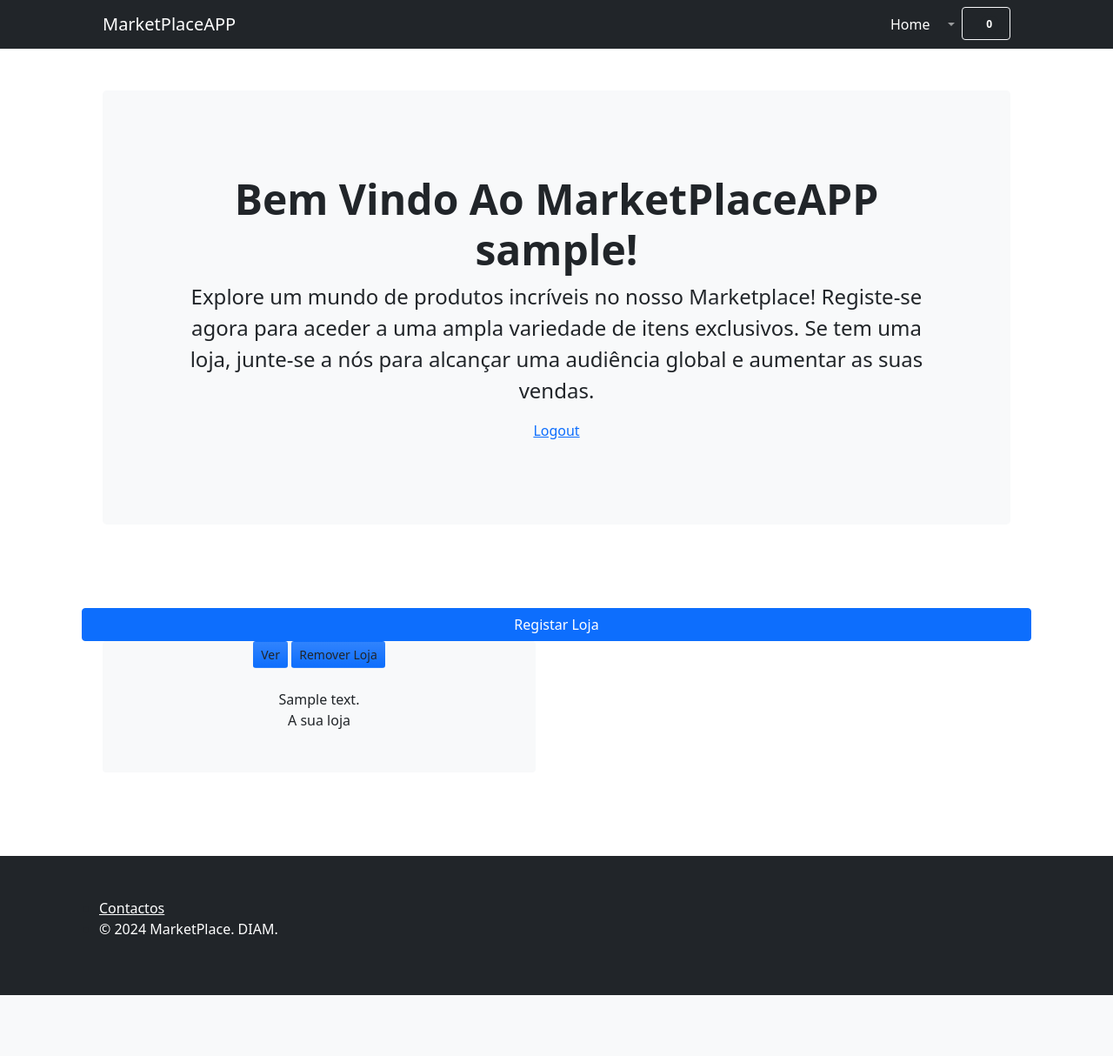
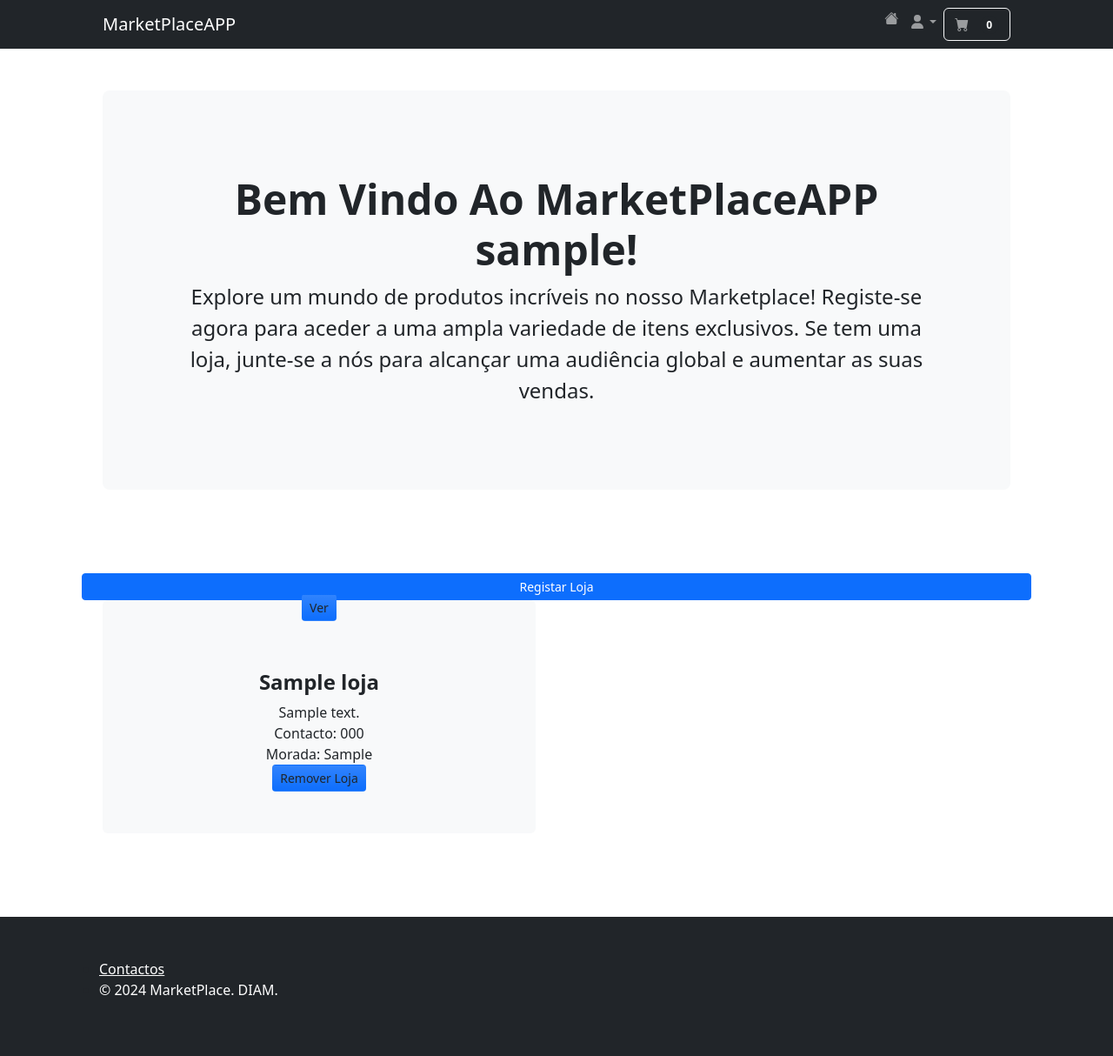
Before and after one commit to josevilamourac/MarketPlace, a Django app: page /marketplaceAPP/home/ in a window 1280 px wide. Shown: the whole page at 87% size. Before the commit the page ends 1144 px from the top, so only its background shows below. Run offline with Django 5.2, Linux system fonts and the light colour scheme; a user stored in the database is signed in; tables that the repository leaves empty hold one stand-in row (values such as "Sample post"); some libraries are stand-ins or nearby versions.

Commit message:
user/loja

```diff
--- a/MarketPlace/settings.py
+++ b/MarketPlace/settings.py
@@ -38,6 +38,7 @@
     'django.contrib.sessions',
     'django.contrib.messages',
     'django.contrib.staticfiles',
+    'bootstrap5',
 ]
 
 MIDDLEWARE = [
--- a/MarketPlaceAPP/forms.py
+++ b/MarketPlaceAPP/forms.py
@@ -32,7 +32,7 @@
 class LojaForm(forms.ModelForm):
     class Meta:
         model = Loja
-        fields = ['telefone', 'endereco', 'descricao', 'imagem']
+        fields = ['nome','telefone', 'endereco', 'descricao', 'imagem']
 
     def _init_(self, *args, **kwargs):
         super()._init_(*args, **kwargs)
--- a/MarketPlaceAPP/models.py
+++ b/MarketPlaceAPP/models.py
@@ -4,6 +4,7 @@
 
 class Loja(models.Model):
     user = models.OneToOneField(User, on_delete=models.CASCADE, related_name='loja')
+    nome = models.CharField(default="Sem Nome", max_length=50)
     telefone = models.CharField(max_length=15)
     endereco = models.TextField()
     descricao = models.TextField()
--- a/MarketPlaceAPP/templates/MarketPlace/home.html
+++ b/MarketPlaceAPP/templates/MarketPlace/home.html
@@ -15,10 +15,10 @@
                     {% endfor %}
                 {% endif %}
 
-            {% if user.userperfil.is_manager or request.user.is_staff  %}
+                {% if user.userperfil.is_manager or request.user.is_staff %}
                     {% if not user.loja_set.exists %} <!-- Verifica se não há nenhuma loja associada ao usuário -->
 
-                    <a href="{% url 'marketplace:registo_loja' %}" class="btn btn-primary">Registar Loja</a>
+                        <a href="{% url 'marketplace:registo_loja' %}" class="btn btn-primary btn-sm">Registar Loja</a>
                     {% endif %}
                 {% endif %}
 
@@ -32,20 +32,23 @@
                                     <form method="post" action="{% url 'marketplace:select_store' %}">
                                         {% csrf_token %}
 
-                        <input type="hidden" name="store_id" value="{{ loja.id }}">
+                                        <input type="hidden" name="store_id" value="{{ loja.nome }}">
 
                                         <div class="feature  text-white rounded-3 mb-4 mt-n4">
                                             <button type="submit" class="btn bg-primary bg-gradient btn-sm">Ver</button>
-                    <a class="btn bg-primary bg-gradient btn-sm" href="{% url 'marketplace:remover_loja' loja_id=loja.id %}">Remover Loja</a>
-
 
                                         </div>
                                     </form>
+                                <div class="mt-3">
+
                                     <h2 class="fs-4 fw-bold">{{ loja.nome }}</h2>
                                     <p class="mb-0">{{ loja.descricao }}</p>
+                                    <p class="mb-0">Contacto: {{ loja.telefone }}</p>
+                                     <p class="mb-0">Morada: {{ loja.endereco }}</p>
                                     {% if loja.user == request.user %}
-                        <p class="mb-0">A sua loja</p>
-
+                                        <a class="btn bg-primary bg-gradient btn-sm"
+                                           href="{% url 'marketplace:remover_loja' loja_id=loja.id %}">Remover
+                                            Loja</a>
                                     {% endif %}
 
                                 </div>
--- a/MarketPlaceAPP/templates/MarketPlace/index.html
+++ b/MarketPlaceAPP/templates/MarketPlace/index.html
@@ -1,18 +1,17 @@
-<!DOCTYPE html>
 <html lang="en">
 <head>
-
+    {% load bootstrap5 %}
+    {% bootstrap_css %}
+    {% bootstrap_javascript %}
     <meta charset="UTF-8">
     <meta name="viewport" content="width=device-width, initial-scale=1.0">
     <title>MarketPlaceAPP</title>
-
-
     {% load static %}
-   <link href="{% static 'MarketPlace/css/bootstrap.min.css' %}" rel="stylesheet">
-    <!-- Scripts JavaScript do Bootstrap (se necessário) -->
-    <script src="{% static 'MarketPlace/js/bootstrap.bundle.min.js' %}"></script>
+    <link rel="stylesheet" type="text/css" href="{% static 'MarketPlace/css/mystyle.css' %}">
+    <link href="https://cdn.jsdelivr.net/npm/simple-datatables@7.1.2/dist/style.min.css" rel="stylesheet"/>
+    <script src="https://use.fontawesome.com/releases/v6.3.0/js/all.js" crossorigin="anonymous"></script>
+    <link href="https://cdn.jsdelivr.net/npm/bootstrap-icons@1.5.0/font/bootstrap-icons.css" rel="stylesheet"/>
 </head>
-
 
 <body>
 
@@ -25,8 +24,11 @@
                 class="navbar-toggler-icon"></span></button>
         <div class="collapse navbar-collapse" id="navbarSupportedContent">
             <ul class="navbar-nav ms-auto mb-2 mb-lg-0">
-                <li class="nav-item"><a class="nav-link active" aria-current="page"
-                                        href="{% url 'MarketPlaceAPP:home' %}">Home</a></li>
+                <li class="nav-item">
+
+                      <a class="navbar-text" href="{% url 'MarketPlaceAPP:home' %}"> <i
+                                class="bi-house-fill m-1"></i></a>
+                </li>
                 {% block nav %}{% endblock %}
                 <li class="nav-item dropdown">
                     <a class="nav-link dropdown-toggle" id="navbarDropdown" href="#" role="button"
@@ -52,7 +54,8 @@
                 <li class=>
                     <button class="btn btn-outline-light bg-gradientbtn-xs" type="submit">
 
-                    <a class="navbar-text" href="{% url 'MarketPlaceAPP:carrinho' %}">  <i class="bi-cart-fill me-1"></i></a>
+                        <a class="navbar-text" href="{% url 'MarketPlaceAPP:carrinho' %}"> <i
+                                class="bi-cart-fill me-1"></i></a>
 
                         <span class="badge bg-dark text-white ms-1 rounded-pill">0</span>
                     </button>
@@ -79,7 +82,7 @@
                             Explore um mundo de produtos incríveis no nosso Marketplace! Registe-se agora para aceder a
                             uma ampla variedade de itens exclusivos. Se tem uma loja, junte-se a nós para alcançar uma
                             audiência global e aumentar as suas vendas. </p>
-                    <a href="{% url 'marketplace:logout' %}">Logout</a>
+
 
                     {% else %}
                         <h1 class="display-5 fw-bold">Bem Vindo Ao MarketPlaceAPP!</h1>
--- a/MarketPlaceAPP/views.py
+++ b/MarketPlaceAPP/views.py
@@ -15,14 +15,11 @@
 from django.shortcuts import render
 from django.contrib.auth import authenticate, login
 from .forms import UserForm, UserRegistoForm, AdminForm, LojaForm
-
-
 from .forms import ProductForm
 from .models import Loja, UserPerfil
-
 from MarketPlace import settings
 from .models import Loja, Product
-
+from django.contrib.auth.decorators import login_required, user_passes_test
 
 def index(request):
     return home(request)
@@ -31,7 +28,6 @@
 def home(request):
     lojas = Loja.objects.all()  # Recupera todos os objetos de loja do banco de dados
     return render(request, 'MarketPlace/home.html', {'lojas': lojas})
-
 
 
 def login_user(request):
@@ -45,33 +41,38 @@
             return redirect('marketplace:home')
         else:
             messages.error(request, 'Credenciais inválidas. Por favor, tente novamente.')
-            return render(request, 'marketplace/login.html', {'error_message': 'Credenciais inválidas. Por favor, tente novamente.'})
+            return render(request, 'marketplace/login.html',
+                          {'error_message': 'Credenciais inválidas. Por favor, tente novamente.'})
 
     return render(request, 'marketplace/login.html')
+
 
 def contact(request):
     return render(request, 'MarketPlace/contact.html')
 
 
+@login_required
 def perfil(request):
     return render(request, 'MarketPlace/perfil.html')
 
 
+@login_required
 def carrinho(request):
     return render(request, 'MarketPlace/carrinho.html')
 
 
+@login_required
 def loja(request, store_id):
     loja = Loja.objects.get(pk=store_id)
     produtos_da_loja = loja.products.all()
     descricao_loja = loja.descricao
     user_loja = loja.user
-    return render(request, 'MarketPlace/loja.html', {'store_id': store_id, 'descricao_loja': descricao_loja, 'produtos_da_loja': produtos_da_loja, 'user_loja': user_loja})
+    return render(request, 'MarketPlace/loja.html',
+                  {'store_id': store_id, 'descricao_loja': descricao_loja, 'produtos_da_loja': produtos_da_loja,
+                   'user_loja': user_loja})
 
 
-
-
-
+@login_required
 def dashboard(request):
     return render(request, 'MarketPlace/dashboard.html')
 
@@ -81,6 +82,7 @@
     return render(request, 'seu_template.html', {'lojas': lojas})
 
 
+@login_required
 def add_product(request, store_id):
     # Check if store_id is None or not
     if store_id is None:
@@ -123,6 +125,7 @@
         return render(request, 'MarketPlace/add_product.html', {'store_id': store_id})
 
 
+@login_required
 def select_store(request):
     store_id = request.POST.get('store_id')
     if store_id:
@@ -131,6 +134,8 @@
         # Caso a loja não seja selecionada, redireciona de volta para a página inicial
         return redirect('home')
 
+
+@login_required
 def remove_product(request, store_id, product_id):
     # Verifique se store_id e product_id não são None
     if store_id is None or product_id is None:
@@ -149,6 +154,8 @@
     messages.success(request, 'Produto removido com sucesso.')
     # Redirecione de volta para a página da loja com uma mensagem de sucesso
     return HttpResponseRedirect(reverse('marketplace:loja', args=[store_id]))
+
+
 def registo_user(request):
     if request.method == 'POST':
         # Obtenha os dados do formulário do request.POST
@@ -165,7 +172,8 @@
         # Verifique se já existe um usuário com o mesmo nome de usuário ou e-mail
         if User.objects.filter(username=username).exists() or User.objects.filter(email=email).exists():
             # Retorne uma mensagem de erro se o usuário ou e-mail já estiverem em uso
-            return render(request, 'MarketPlace/registo_user.html', {'error_message': 'Nome de usuário ou e-mail já em uso.'})
+            return render(request, 'MarketPlace/registo_user.html',
+                          {'error_message': 'Nome de usuário ou e-mail já em uso.'})
 
         # Crie o usuário
         user = User.objects.create_user(username=username, email=email, password=password1)
@@ -203,6 +211,8 @@
         form_admin = UserForm()
     return render(request, 'MarketPlace/registo_admin.html', {'form_user': form_user, 'form_admin': form_admin})
 
+
+
 def registo_loja(request):
     if request.user.is_authenticated:
 
@@ -214,6 +224,7 @@
                     messages.error(request, 'Este usuário já possui uma loja.')
                     return redirect('marketplace:registo_loja')
                 if request.method == 'POST':
+                    nome = request.POST.get('nome')
                     descricao = request.POST.get('descricao')
                     imagem = request.FILES.get('imagem')
                     telefone = request.POST.get('telefone')  # Use request.POST.get() for non-file fields
@@ -222,6 +233,7 @@
                     print("Encontrou perfil e vai criar loja!")
 
                     loja = Loja.objects.create(
+                        nome=nome,
                         telefone=telefone,
                         endereco=endereco,
                         descricao=descricao,
@@ -230,7 +242,6 @@
                     )
                     messages.success(request, 'Loja criada!.')
                     return redirect('marketplace:home')
-
 
                 return render(request, 'MarketPlace/registo_loja.html')
 
@@ -279,22 +290,14 @@
         return render(request, 'MarketPlace/registo_loja.html')
 
 
-
-
-
-
-
-
-
-
-
-
+@login_required
 def logout(request):
     auth_logout(request)
     # Redirecionar para a página de login ou para qualquer outra página que desejar
     return redirect('marketplace:home')
 
 
+@login_required
 def remover_loja(request, loja_id):
     loja = get_object_or_404(Loja, id=loja_id)
 
```
Also changed, not shown: MarketPlaceAPP/templates/MarketPlace/registo_loja.html (+6 -4 lines), MarketPlaceAPP/migrations/0005_loja_nome.py (added), MarketPlaceAPP/static/MarketPlace/midea/lojas/loja1.jpg (added). Lines whose indentation alone changed are shown as unchanged.
